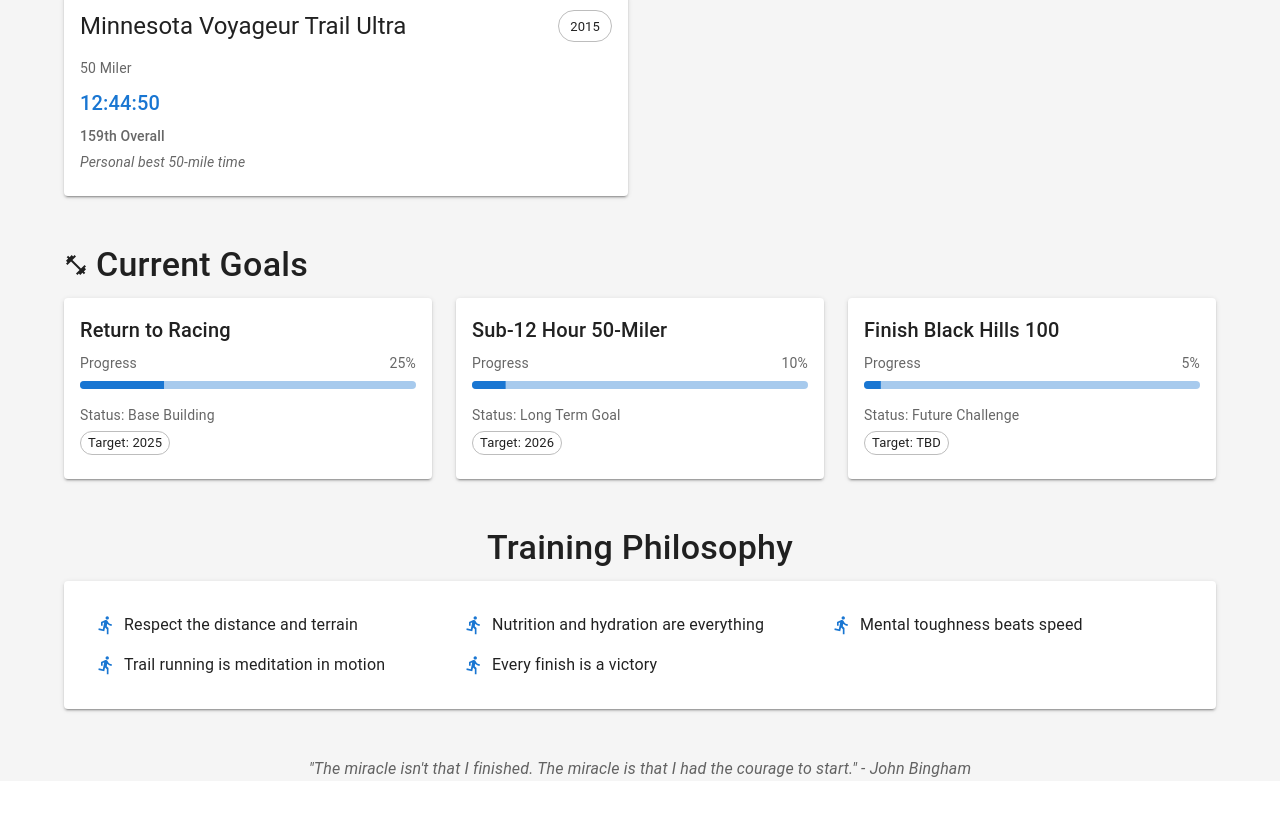
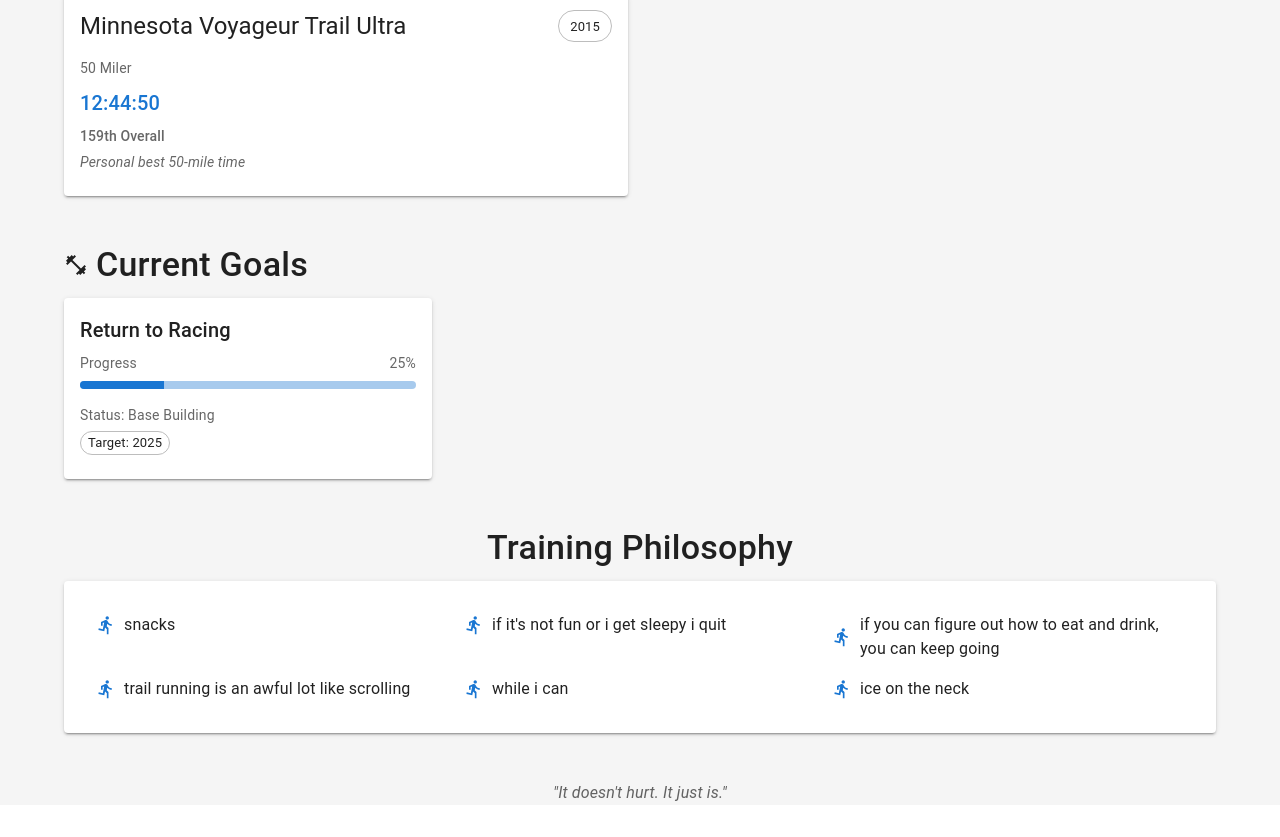
Before and after one commit to AdamIverson/ai.com, a React (Vite) app: page /running in a window 1280 px wide. Shown: the part 1147-1984 px from the top of the page. Before the commit the page ends 1960 px from the top, so only its background shows below. Built offline with nearby package versions, Linux system fonts and the light colour scheme.

Commit message:
running content corrected

```diff
--- a/src/pages/Running.tsx
+++ b/src/pages/Running.tsx
@@ -59,26 +59,15 @@
       status: "Base Building",
       target: "2025"
     },
-    {
-      goal: "Sub-12 Hour 50-Miler",
-      progress: 10,
-      status: "Long Term Goal",
-      target: "2026"
-    },
-    {
-      goal: "Finish Black Hills 100",
-      progress: 5,
-      status: "Future Challenge",
-      target: "TBD"
-    }
   ]
 
   const trainingPhilosophy = [
-    "Respect the distance and terrain",
-    "Nutrition and hydration are everything",
-    "Mental toughness beats speed",
-    "Trail running is meditation in motion",
-    "Every finish is a victory"
+    "snacks",
+    "if it's not fun or i get sleepy i quit",
+    "if you can figure out how to eat and drink, you can keep going",
+    "trail running is an awful lot like scrolling",
+    "while i can",
+    "ice on the neck"
   ]
 
   return (
@@ -219,7 +208,7 @@
 
       <Box textAlign="center">
         <Typography variant="body1" color="text.secondary" fontStyle="italic">
-          "The miracle isn't that I finished. The miracle is that I had the courage to start." - John Bingham
+            "It doesn't hurt. It just is."
         </Typography>
       </Box>
     </Container>
```
